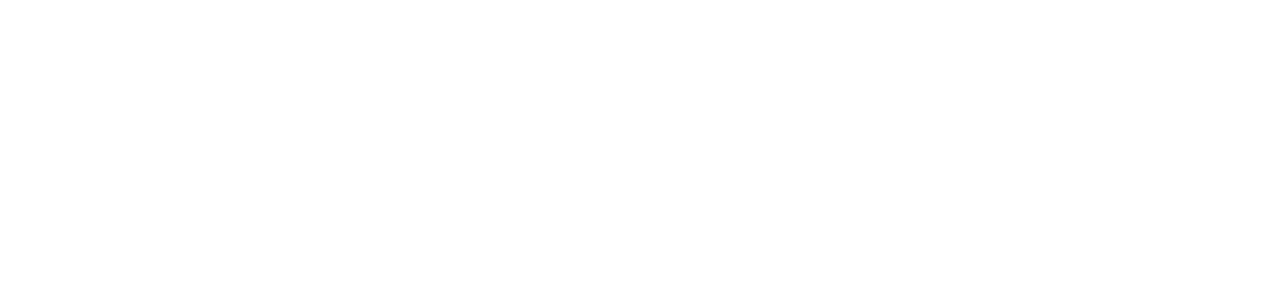
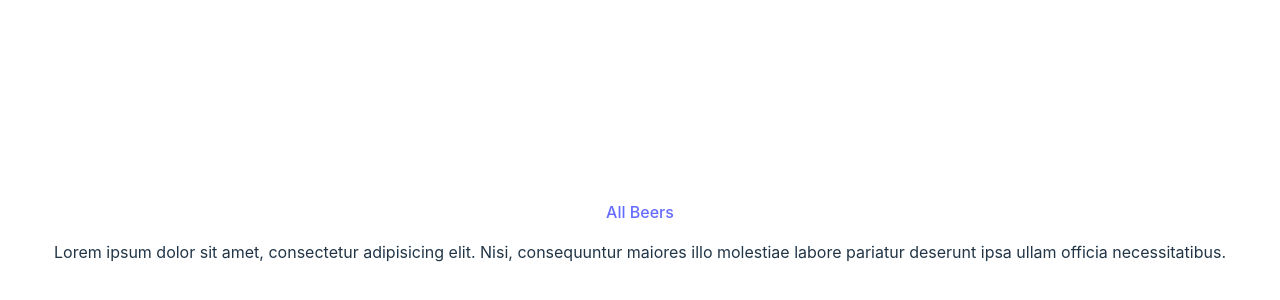
Before and after one commit to JohannaHaer/project_24_01_23_react_fetch_beer_app, a React (Vite) app: page / in a window 1280 px wide. Shown: the part 160-460 px from the top of the page. Built offline with nearby package versions, Linux system fonts and the light colour scheme.

Commit message:
alles importiert und installiert

```diff
--- a/package.json
+++ b/package.json
@@ -10,6 +10,7 @@
     "preview": "vite preview"
   },
   "dependencies": {
+    "axios": "^1.6.5",
     "react": "^18.2.0",
     "react-dom": "^18.2.0",
     "react-router-dom": "^6.21.3"
--- a/src/App.jsx
+++ b/src/App.jsx
@@ -1,11 +1,17 @@
 
+import { Route, Routes } from 'react-router-dom'
 import './App.css'
+import Home from './pages/home/Home'
+import AllBeers from './pages/allBeers/AllBeers'
 
 function App() {
 
   return (
     <>
-
+      <Routes>
+        <Route path='/' element={<Home/>}/>
+        <Route path='/allbeers' element={<AllBeers/>}/>
+      </Routes>
     </>
   )
 }
--- /dev/null
+++ b/src/pages/allBeers/AllBeers.jsx
@@ -0,0 +1,11 @@
+import React from 'react'
+
+const AllBeers = () => {
+  return (
+    <>
+
+    </>
+  )
+}
+
+export default AllBeers
--- /dev/null
+++ b/src/pages/home/Home.jsx
@@ -0,0 +1,14 @@
+import React from 'react'
+import { Link } from 'react-router-dom'
+
+const Home = () => {
+  return (
+    <>
+        <img src="" alt="" />
+        <Link to='/allbeers'>All Beers</Link>
+        <p>Lorem ipsum dolor sit amet, consectetur adipisicing elit. Nisi, consequuntur maiores illo molestiae labore pariatur deserunt ipsa ullam officia necessitatibus.</p>
+    </>
+  )
+}
+
+export default Home
```
Also changed, not shown: 1 other file (tests, documents, lock files or other folders).
